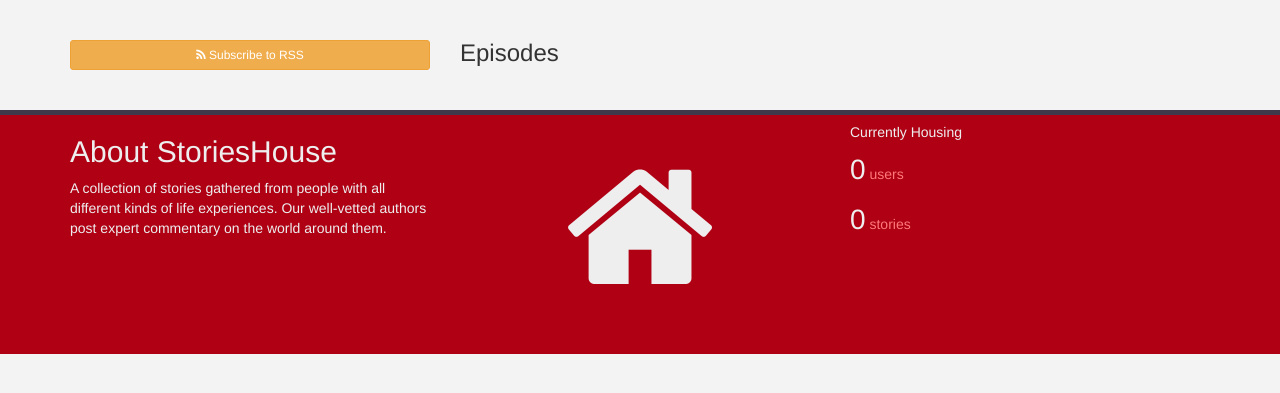
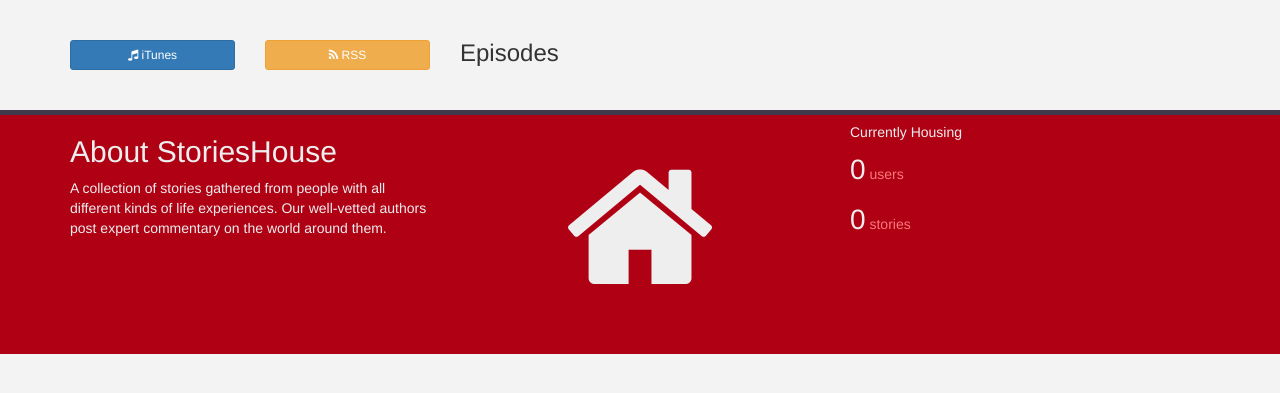
Before and after one commit to huntaub/storieshouse, a Django app: template storieshouse/templates/podcast/podcast_detail.html in a window 1280 px wide. Shown: the part 51-444 px from the top of the page. Run offline with Django 3.2, Linux system fonts and the light colour scheme; the template is opened without the code that fills it, so the values that code supplies are empty; parts of the project's set-up code (start-up, migrations or seed data) failed here and were passed over; some libraries are stand-ins or nearby versions.

Commit message:
Added Subscribe in iTunes

```diff
--- a/storieshouse/templates/podcast/podcast_detail.html
+++ b/storieshouse/templates/podcast/podcast_detail.html
@@ -14,14 +14,14 @@
 			<p class="muted" style="font-size: 12px;">{{ object.schedule }}</p>
 			<p>{{ object.description }}</p>
 
-			<!-- <div class="row"> -->
-				<!-- <div class="col-xs-6"> -->
-					<!-- <a href="#" class="btn btn-block btn-primary btn-sm"><i class="fa fa-music"></i> iTunes</a> -->
-				<!-- </div> -->
-				<!-- <div class="col-xs-6"> -->
-					<a href="{% url view_podcast_rss object.slug %}" class="btn btn-block btn-warning btn-sm"><i class="fa fa-rss"></i> Subscribe to RSS</a>
-				<!-- </div> -->
-			<!-- </div> -->
+			<div class="row">
+				<div class="col-xs-6">
+					<a href="itpc://{% url view_podcast_rss object.slug %}" class="btn btn-block btn-primary btn-sm"><i class="fa fa-music"></i> iTunes</a>
+				</div>
+				<div class="col-xs-6">
+					<a href="{% url view_podcast_rss object.slug %}" class="btn btn-block btn-warning btn-sm"><i class="fa fa-rss"></i> RSS</a>
+				</div>
+			</div>
 
 			<br/>
 		</div>
```
